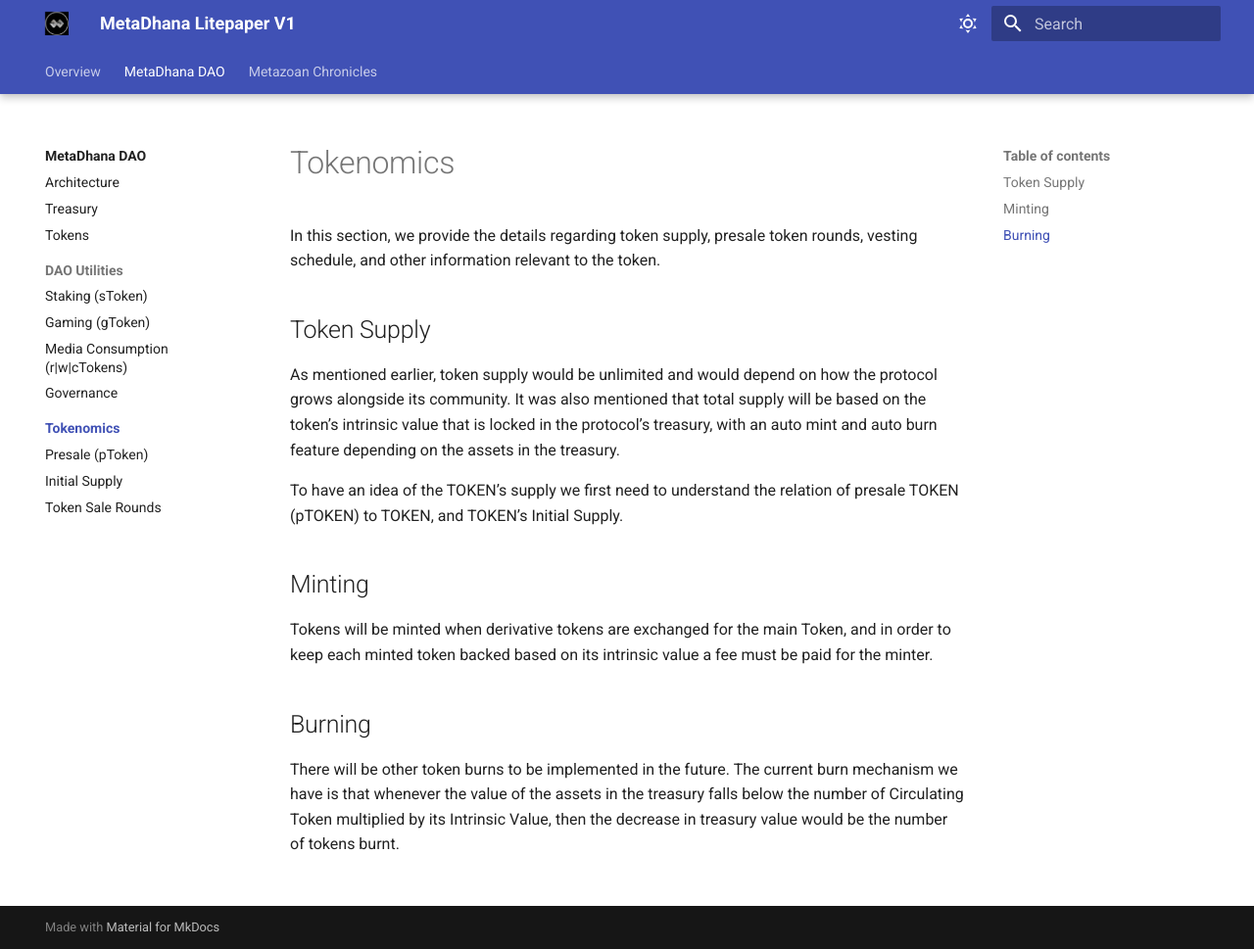
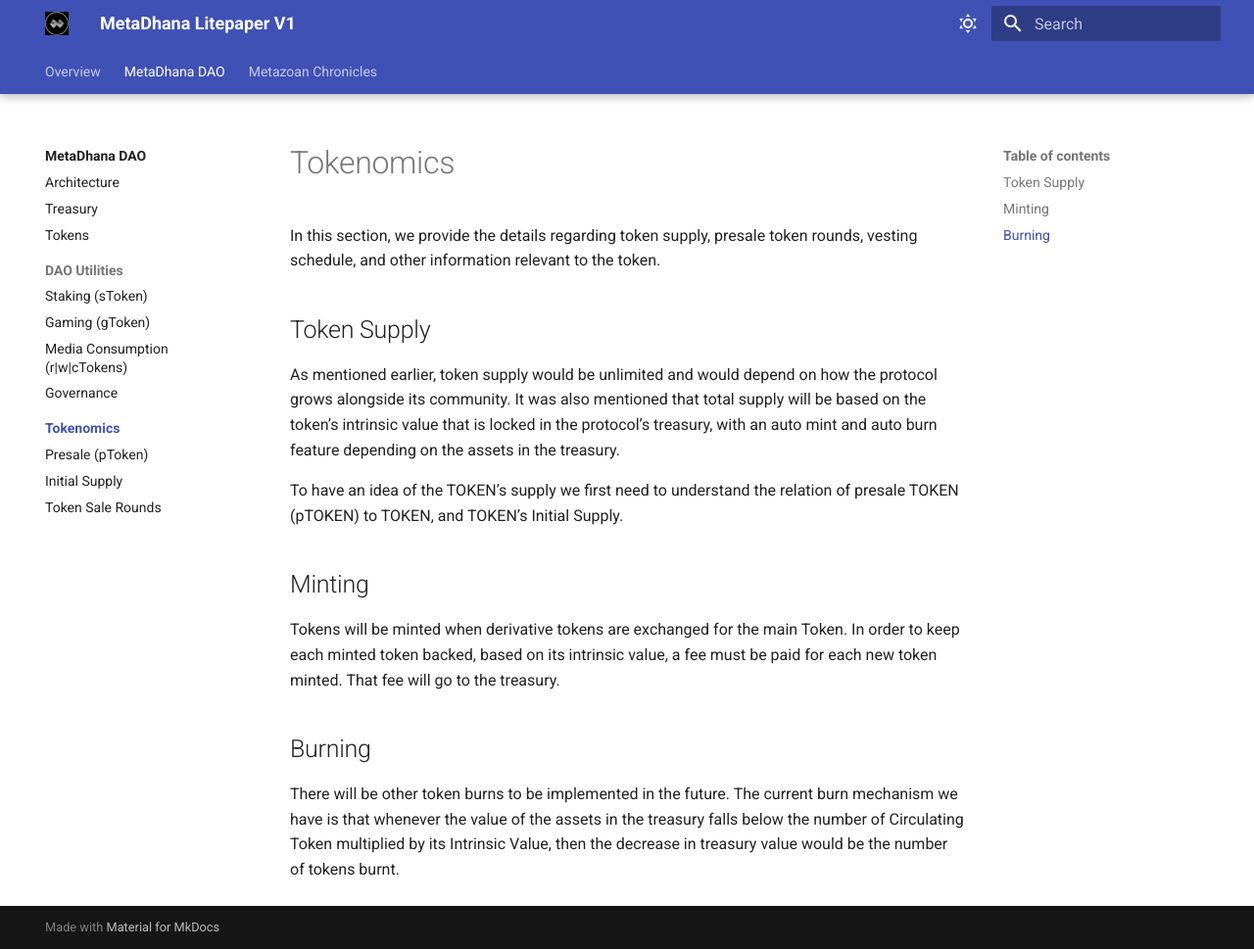
Before and after one commit to AshtreeBV/metazoan-whitepaper, an MkDocs documentation site: the page built from docs/dao/tokenomics/README.md, in a window 1280 px wide and 969 px high. Shown: the whole window at 98% size. Built offline with MkDocs 1.6.1 and Material for MkDocs 9.7.7, drawn with Linux system fonts in a browser that asks for light colours.

```diff
--- a/docs/dao/tokenomics/README.md
+++ b/docs/dao/tokenomics/README.md
@@ -10,7 +10,7 @@ To have an idea of the TOKEN’s supply we first need to understand the relation
 
 ## Minting
 
-Tokens will be minted when derivative tokens are exchanged for the main Token, and in order to keep each minted token backed based on its intrinsic value a fee must be paid for the minter.
+Tokens will be minted when derivative tokens are exchanged for the main Token. In order to keep each minted token backed, based on its intrinsic value, a fee must be paid for each new token minted. That fee will go to the treasury.
 
 ## Burning
 
```
Also changed, not shown: docs/dao/README.md (+1 -1 lines).
